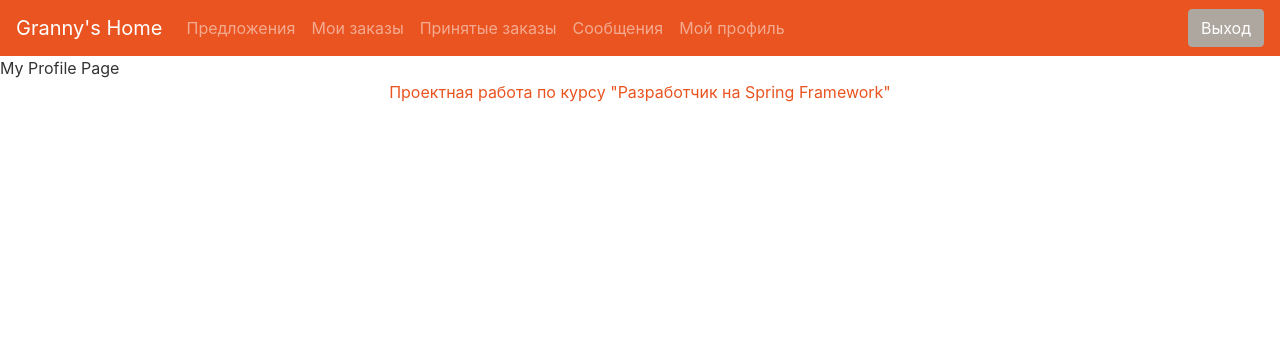
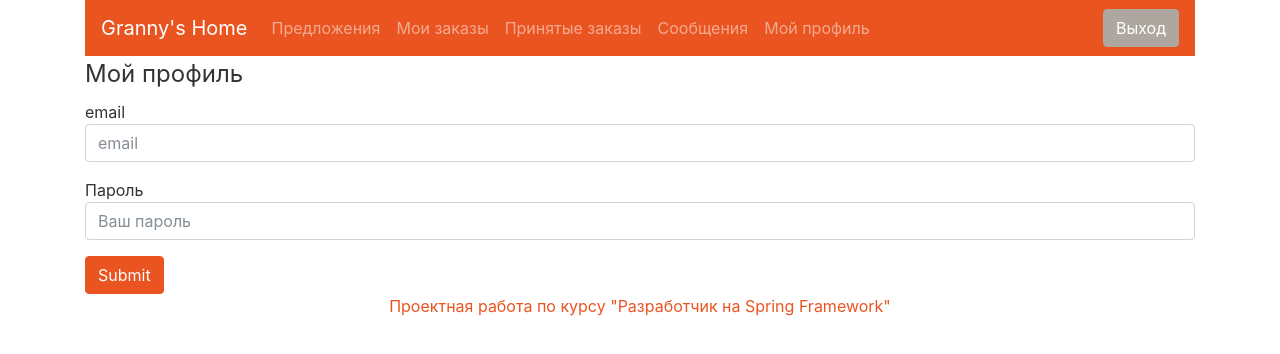
Before and after one commit to ramoni73/grannys-home-client, a React (Create React App) app: page /myProfile in a window 1280 px wide. Shown: the top 354 px of the page. Built offline with nearby package versions, Linux system fonts and the light colour scheme.

Commit message:
form base components

```diff
--- a/package.json
+++ b/package.json
@@ -9,7 +9,7 @@
     "@testing-library/user-event": "^7.2.1",
     "react": "^16.13.1",
     "react-dom": "^16.13.1",
-    "react-router-dom": "^5.1.2",
+    "react-router-dom": "^5.2.0",
     "react-scripts": "3.4.1"
   },
   "scripts": {
--- a/public/index.html
+++ b/public/index.html
@@ -5,11 +5,7 @@
     <link rel="icon" href="%PUBLIC_URL%/favicon.ico" />
     <meta name="viewport" content="width=device-width, initial-scale=1" />
     <meta name="theme-color" content="#000000" />
-    <meta
-      name="description"
-      content="Web site created using create-react-app"
-    />
-    <link rel="apple-touch-icon" href="%PUBLIC_URL%/logo192.png" />
+    <link rel="stylesheet" href="%PUBLIC_URL%/bootstrap.min.css" />
     <!--
       Notice the use of %PUBLIC_URL% in the tags above.
       It will be replaced with the URL of the `public` folder during the build.
@@ -19,21 +15,10 @@
       work correctly both with client-side routing and a non-root public URL.
       Learn how to configure a non-root public URL by running `npm run build`.
     -->
-    <link rel="stylesheet" href="bootstrap.min.css" />
     <title>Granny's Home</title>
   </head>
   <body>
     <noscript>You need to enable JavaScript to run this app.</noscript>
     <div id="root"></div>
-    <!--
-      This HTML file is a template.
-      If you open it directly in the browser, you will see an empty page.
-
-      You can add webfonts, meta tags, or analytics to this file.
-      The build step will place the bundled scripts into the <body> tag.
-
-      To begin the development, run `npm start` or `yarn start`.
-      To create a production bundle, use `npm run build` or `yarn build`.
-    -->
   </body>
 </html>
--- a/src/components/app/App.js
+++ b/src/components/app/App.js
@@ -11,7 +11,7 @@
 
 function App() {
   return (
-    <div>
+    <div className="container">
         <Header/>
 
         <Switch>
--- /dev/null
+++ b/src/components/form/Form.js
@@ -0,0 +1,30 @@
+import React from "react";
+import './Form.css'
+import FormField from "../formField/FormField";
+
+const Form = (props) => {
+    const {legend} = props;
+    return (
+        <form>
+            <fieldset>
+                <legend>{legend}</legend>
+
+                <FormField
+                    label={'email'}
+                    type={'email'}
+                    placeholder={'email'}
+                />
+
+                <FormField
+                    label={'Пароль'}
+                    type={'password'}
+                    placeholder={'Ваш пароль'}
+                />
+
+                <button type="submit" className="btn btn-primary">Submit</button>
+            </fieldset>
+        </form>
+    )
+};
+
+export default Form
--- /dev/null
+++ b/src/components/formField/FormField.css
@@ -0,0 +1,3 @@
+.label-block {
+    display: block;
+}
--- /dev/null
+++ b/src/components/formField/FormField.js
@@ -0,0 +1,21 @@
+import React from "react";
+import './FormField.css'
+
+const FormField = (props) => {
+    const { label, type, placeholder } = props;
+
+    return(
+        <div className="form-group">
+            <label className='label-block'>
+                {label}
+                <input
+                    className="form-control"
+                    type={type}
+                    placeholder={placeholder}
+                />
+            </label>
+        </div>
+    )
+}
+
+export default FormField
--- a/src/components/pages/MyProfilePage.js
+++ b/src/components/pages/MyProfilePage.js
@@ -1,8 +1,11 @@
 import React from "react";
+import Form from "../form/Form";
 
 const MyProfilePage = () => {
     return (
-        <div>My Profile Page</div>
+        <>
+            <Form legend={'Мой профиль'}/>
+        </>
     )
 };
 
--- /dev/null
+++ b/version/package.json
@@ -0,0 +1,5 @@
+{
+  "name": "version",
+  "version": "0.1.0",
+  "private": true
+}
```
Also changed, not shown: public/bootstrap.min.css, src/components/form/Form.css (added), 1 other file (tests, documents, lock files or other folders).
